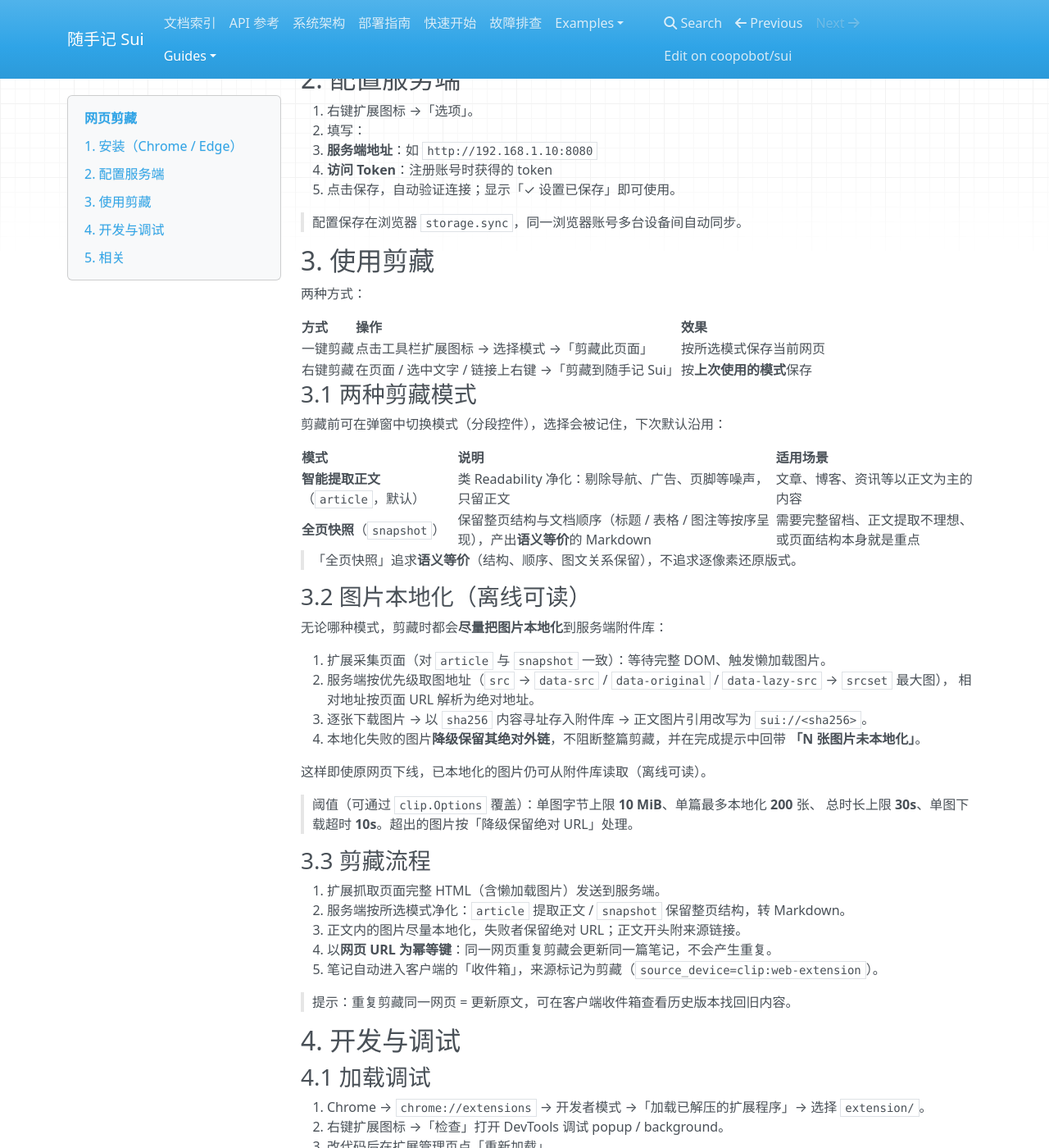
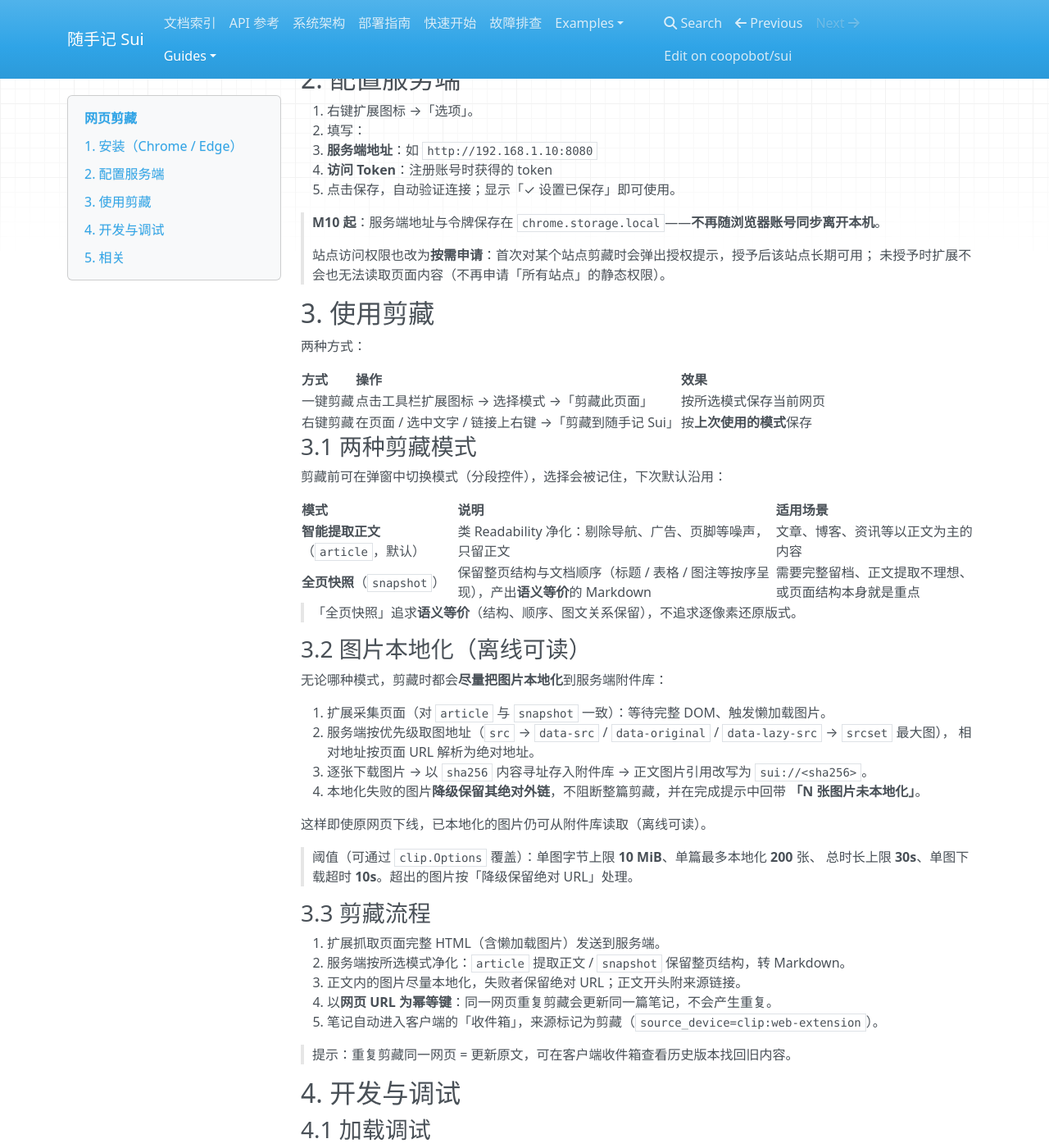
Before and after one commit to coopobot/sui, an MkDocs documentation site: the page built from docs/guides/web-clipper.md, in a window 1280 px wide and 1400 px high, scrolled down 392 px. Shown: the whole window at 82% size. Built offline with MkDocs 1.6.1, drawn with Linux system fonts in a browser that asks for light colours; nearby versions of some CDN libraries; some of the changed text lies outside the part shown.

Commit message:
docs+ui(m10): 剪藏指南的存储与权限口径 + 笔记本树锁标记（T35 收尾 / T29 打磨）
一、交付文档（纠正一处口径漂移）

- `docs/guides/web-clipper.md`
  * 配置（服务端地址 + 令牌）在 **M10 起** 存 `chrome.storage.local`——**不再随浏览器账号同步离开
    本机**（原文写 `storage.sync`，属实现变更后遗留的文档漂移，容易误导用户以为凭证无边同步）
  * 站点权限改为**按需申请**：首次对某站点剪藏时弹授权，授予后长期可用；未授予时扩展读不到页面内容
  * manifest 说明行同步为 `optional_host_permissions`，options 说明行同步为 `chrome.storage.local`

二、UI 打磨（T29 / FR-51）

- 笔记本树对**加密笔记本**显示锁标记：未解锁 🔒 / 已解锁 🔓；普通笔记本仍为文件夹图标。
  这样用户**不进入笔记**也能一眼分辨哪些笔记本需要解锁（解锁入口仍在编辑区占位面板）。

验证：`flutter analyze` 无问题；flutter_app 全量 **146 项全过**（图标改动可能影响树相关 widget 用例，
故跑全量而非子集）。本改动只涉及产品仓库，故仅提交 `sui`。

```diff
--- a/docs/guides/web-clipper.md
+++ b/docs/guides/web-clipper.md
@@ -21,7 +21,10 @@
    - **访问 Token**：注册账号时获得的 token
 3. 点击保存，自动验证连接；显示「✓ 设置已保存」即可使用。
 
-> 配置保存在浏览器 `storage.sync`，同一浏览器账号多台设备间自动同步。
+> **M10 起**：服务端地址与令牌保存在 `chrome.storage.local`——**不再随浏览器账号同步离开本机**。
+>
+> 站点访问权限也改为**按需申请**：首次对某个站点剪藏时会弹出授权提示，授予后该站点长期可用；
+> 未授予时扩展不会也无法读取页面内容（不再申请「所有站点」的静态权限）。
 
 ## 3. 使用剪藏
 
@@ -81,10 +84,10 @@
 
 | 文件 | 职责 |
 |------|------|
-| `manifest.json` | MV3 清单：权限（activeTab / storage / scripting / contextMenus） |
+| `manifest.json` | MV3 清单：权限（activeTab / storage / scripting / contextMenus）+ **`optional_host_permissions`（`http/https`，按需申请）** |
 | `shared.js` | 共享逻辑：设置读取、模式记忆、整页采集（懒加载触发）、剪藏请求与结果文案（popup 与 service worker 共用） |
 | `popup.html/js` | 弹窗：模式分段控件 + 当前页信息 + 剪藏按钮 + 状态反馈 |
-| `options.html/js` | 设置页：serverUrl + token 配置 + 连接验证（`storage.sync`） |
+| `options.html/js` | 设置页：serverUrl + token 配置 + 连接验证（`chrome.storage.local`） |
 | `background.js` | service worker：右键菜单创建 + 菜单剪藏（沿用上次模式）+ badge 状态 |
 
 ### 4.3 剪藏数据流
```
Also changed, not shown: 1 other file.
